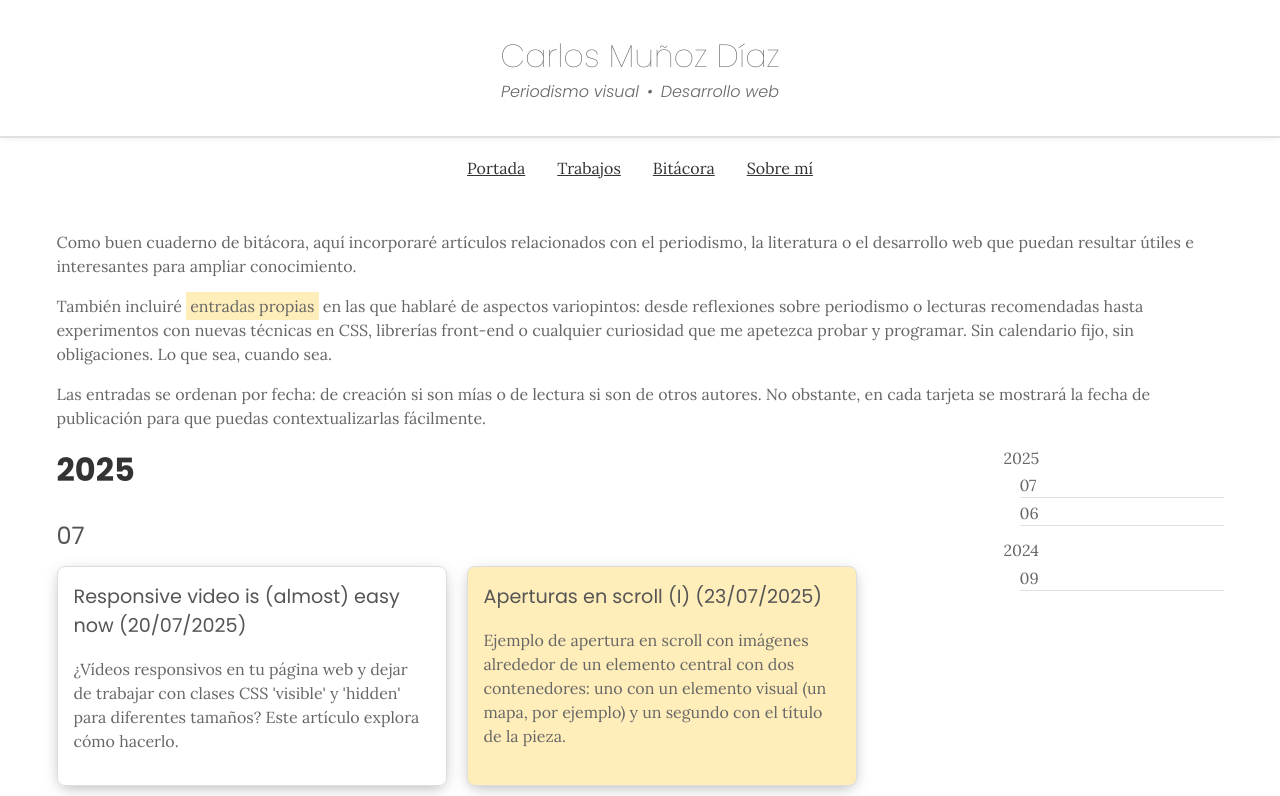
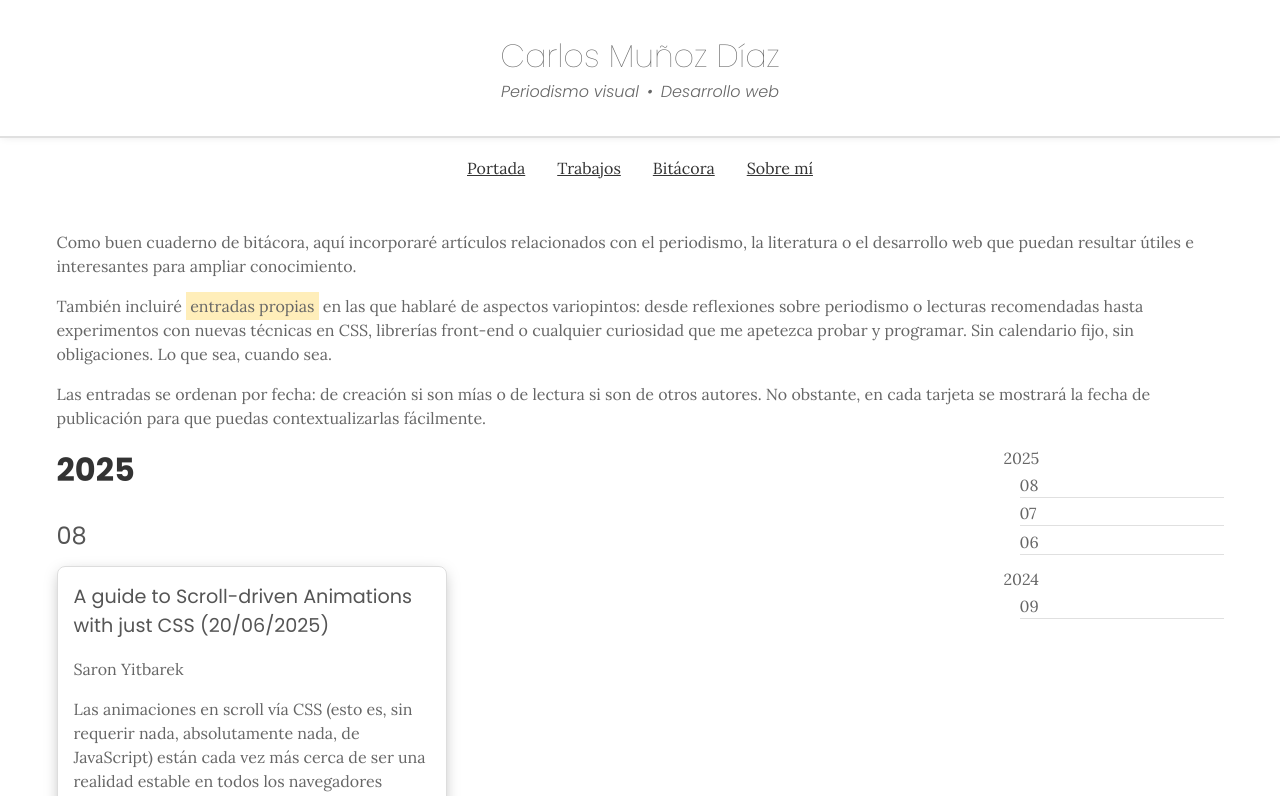
Before and after one commit to CarlosMunozDiaz/carlosmunozdiaz.github.io, a SvelteKit app: page /bitacora in a window 1280 px wide. Shown: the top 796 px of the page. Built offline with nearby package versions, Linux system fonts and the light colour scheme.

Commit message:
Nuevo artículo en bitácora

```diff
--- a/src/lib/data/bitacora.json
+++ b/src/lib/data/bitacora.json
@@ -94,5 +94,17 @@
     "link": "https://www.carlosmunozdiaz.es/bitacora/posts/apertura-scroll-4",
     "image": "",
     "own_entry": true
+  },
+  {
+    "id": 9,
+    "title": "A guide to Scroll-driven Animations with just CSS",
+    "description": "Las animaciones en scroll vía CSS (esto es, sin requerir nada, absolutamente nada, de JavaScript) están cada vez más cerca de ser una realidad estable en todos los navegadores principales. Este artículo de WebKit (Safari/iOS) permite empezar a entender cómo funcionan.",
+    "authors": "Saron Yitbarek",
+    "medio": "WebKit Blog",
+    "date_publication": "20/06/2025",
+    "date_read": "04/08/2025",
+    "link": "https://webkit.org/blog/17101/a-guide-to-scroll-driven-animations-with-just-css/",
+    "image": "",
+    "own_entry": false
   }
 ]
--- a/src/routes/bitacora/+page.svelte
+++ b/src/routes/bitacora/+page.svelte
@@ -153,7 +153,9 @@
                   <a class="tarjeta" href="{post.link}" style="text-decoration: none; color: inherit; background: {post['own_entry'] ? '#ffeeba' : 'transparent'}">
                     <div class="tarjeta-content">
                       <h4>{post.title} ({post.date_publication})</h4>
-                      <p>{post.author}</p>
+                      {#if !post['own_entry']}
+                        <p>{post.authors}</p>
+                      {/if}
                       <p>{post.description}</p>
                     </div>
                   </a>
```
